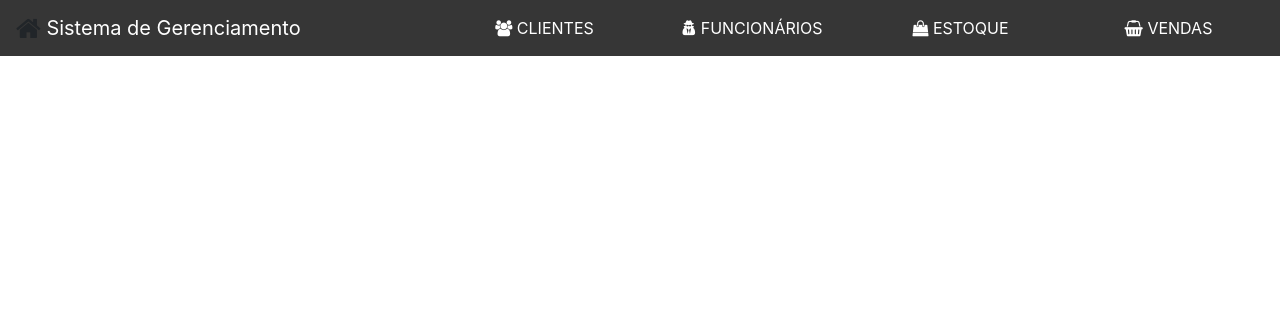
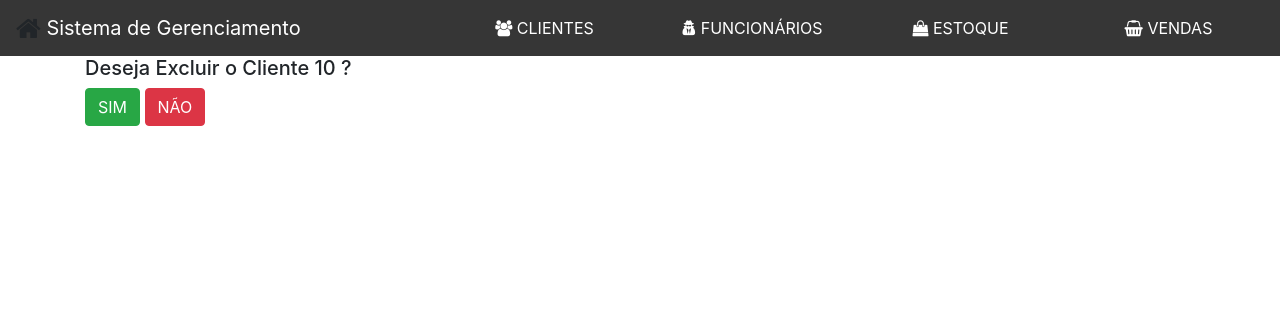
Before and after one commit to enjuliada/git-ung-cic, a PHP site: the page made by 6CIC - 2020.2 - WEB/Sistema/Painel.php in a window 1280 px wide. Shown: the top 316 px of the page. Run offline with PHP 8.4, Linux system fonts and the light colour scheme; tables that the repository leaves empty hold one stand-in row (values such as "Sample post").

Commit message:
Add files via upload

```diff
--- /dev/null
+++ b/6CIC - 2020.2 - WEB/Sistema/ExcluiCliente.php
@@ -0,0 +1,25 @@
+<?php
+$idCli = $_GET['id'];
+$conf = $_GET['conf'];
+
+if($conf == 0){
+?>
+
+<h5> Deseja Excluir o Cliente <?=$idCli?> ? </h5>
+
+    <a href="ExcluiCliente.php?conf=1&id=<?=$idCli;?>" class="btn btn-success">SIM</a>
+    <a href="?idPg=10" class="btn btn-danger">NÃO</a>
+
+
+<?php
+}else{
+    include "Conexao.php";
+
+    //delete
+    $sqlExclui = "Delete from customers where customerID like '$idCli'";
+
+    mysqli_query($vConn, $sqlExclui) or die(mysqli_error($vConn));
+    echo "<script>alert('Cliente Excluído');</script>";
+    echo "<script>location.href='Painel.php?idPg=10';</script>";
+}
+?>
--- a/6CIC - 2020.2 - WEB/Sistema/Lista.php
+++ b/6CIC - 2020.2 - WEB/Sistema/Lista.php
@@ -79,7 +79,7 @@ while($campos = mysqli_fetch_array($rsCampos)){
                 </a>
             </td>
             <td>
-                <a href="?idPg=<?=$idPg + 9?>">
+                <a href="?idPg=<?=$idPg + 9?>&conf=0&id=<?=$dadosLista[0]?>">
                     <i class="fa fa-trash fa-sm" style="color:red;"></i>
                 </a>
             </td>
--- a/6CIC - 2020.2 - WEB/Sistema/Painel.php
+++ b/6CIC - 2020.2 - WEB/Sistema/Painel.php
@@ -268,6 +268,8 @@
                     include "InfoCliente.php";
                 } else if ($idPg == 12){
                     include "FormCadastroCliente.php";
+                } else if($idPg == 19){
+                    include "ExcluiCliente.php";
                 } else if ($idPg == 20) {
                     //Funcionários
                     $tabela = "employees";
```
